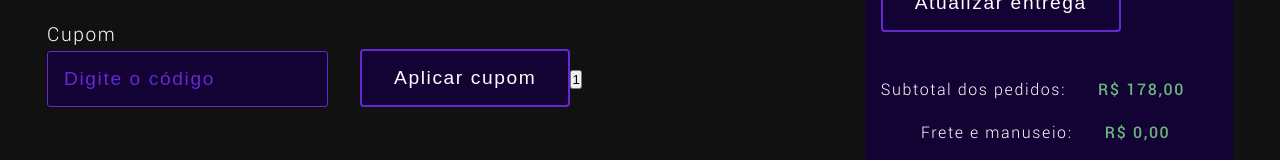
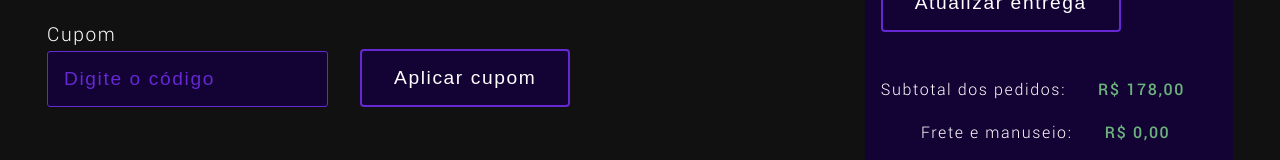
Before and after one commit to Leandro-Sousa-dev/ecommerce-ts, a React (Vite) app: page /cart in a window 1280 px wide. Shown: the part 458-618 px from the top of the page. Built offline with nearby package versions, Linux system fonts and the light colour scheme.

Commit message:
auto complete style erro fix

```diff
--- a/src/pages/Cart/components/CupomContainer/index.tsx
+++ b/src/pages/Cart/components/CupomContainer/index.tsx
@@ -23,7 +23,6 @@
             </label>
             <div>
                 <ButtonAlter ><p>Aplicar cupom</p></ButtonAlter>
-                <input type="submit" value="1" />
             </div>
         </Cupom>
     )
--- a/src/styles/global.ts
+++ b/src/styles/global.ts
@@ -73,6 +73,11 @@
   cursor: pointer;
 }
 
+input:-webkit-autofill {
+  -webkit-text-fill-color: white !important;
+  transition: background-color 5000s ease-in-out 0s;
+}
+
 button {
   cursor: pointer;
 }
```
